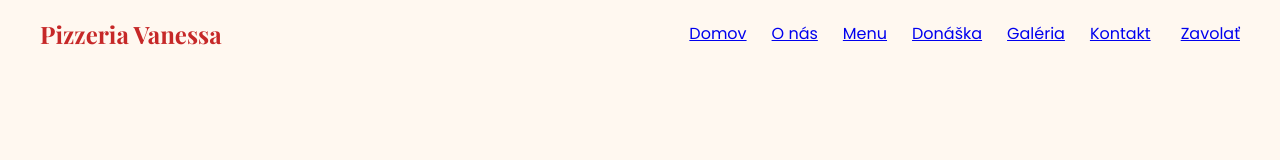
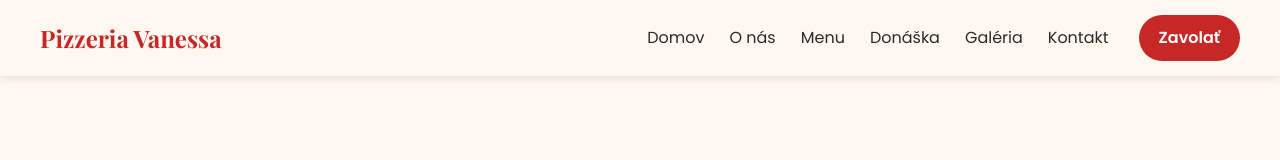
Before and after one commit to Domini51/Projekt_polrok, a plain HTML site: page index.html in a window 1280 px wide. Drawn offline with nearby package versions, Linux system fonts and the light colour scheme.

Commit message:
fixna hlavicka, styl tlacidla a telefon

```diff
--- a/index.html
+++ b/index.html
@@ -22,8 +22,7 @@
                 <li><a href="#kontakt">Kontakt</a></li>
             </ul>
         </nav>
-        <!-- DOPLNIŤ: telefónne číslo pizzerie -->
-        <a href="tel:" class="zavolat">Zavolať</a>
+        <a href="tel:0910151522" class="zavolat">Zavolať</a>
     </header>
 </body>
 </html>
--- a/style.css
+++ b/style.css
@@ -17,6 +17,13 @@ header {
     justify-content: space-between;
     align-items: center;
     padding: 15px 40px;
+    position: fixed;
+    top: 0;
+    left: 0;
+    right: 0;
+    background-color: #FFF8F0;
+    box-shadow: 0 2px 8px rgba(0, 0, 0, 0.1);
+    z-index: 100;
 }
 
 .logo {
@@ -38,3 +45,28 @@ nav ul {
     margin: 0;
     padding: 0;
 }
+
+nav a {
+    color: #2B2B2B;
+    text-decoration: none;
+    transition: color 0.3s;
+}
+
+nav a:hover {
+    color: #C62828;
+}
+
+.zavolat {
+    background-color: #C62828;
+    color: white;
+    padding: 10px 20px;
+    border-radius: 25px;
+    text-decoration: none;
+    font-weight: 600;
+    transition: background-color 0.3s, color 0.3s;
+}
+
+.zavolat:hover {
+    background-color: #F4A61D;
+    color: #2B2B2B;
+}
```
